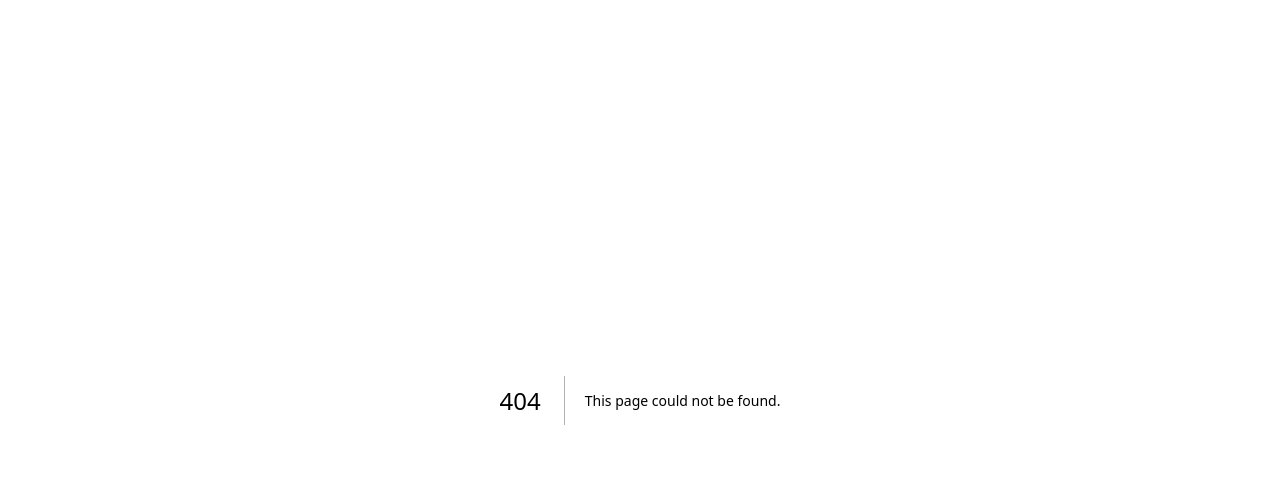
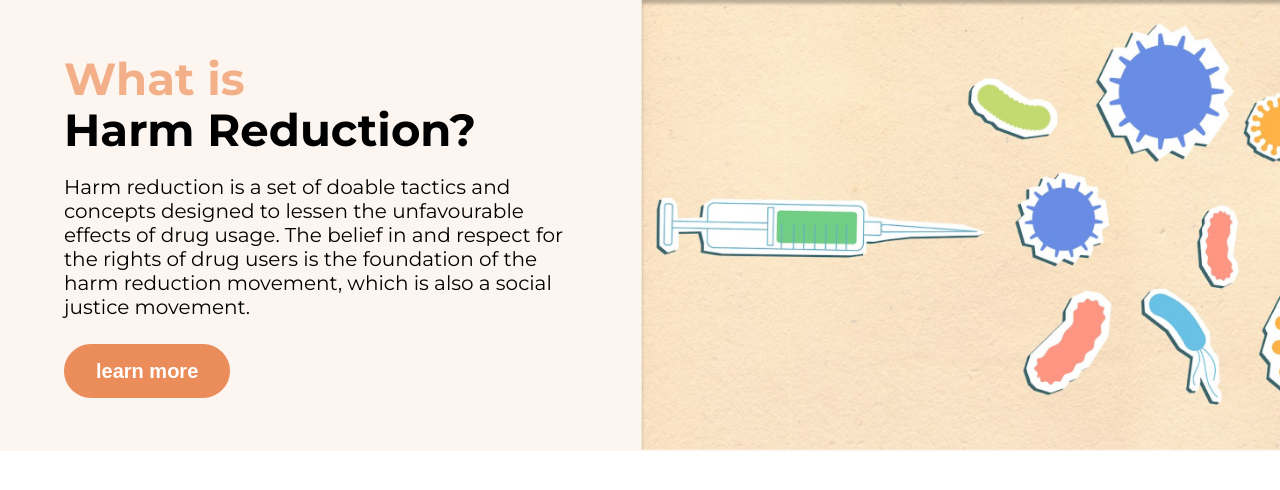
Before and after one commit to Katherine-KM/Tennessee-Harm-Reduction, a Next.js app: page /whatisharmreduction in a window 1280 px wide. Before the commit this address had no page. Shown: the top 490 px of the page. Built offline with nearby package versions, Linux system fonts and the light colour scheme.

Commit message:
import the reusable Hero Component and add media and text content props to the WHR page

```diff
--- /dev/null
+++ b/src/pages/whatisharmreduction.js
@@ -0,0 +1,28 @@
+import Head from "next/head";
+import HeroComponent from "@/components/HeroComponent/HeroComponent";
+
+export default function whatisharmreduction() {
+    return (
+      <>
+        <Head>
+          <title>Tennessee Harm Reduction</title>
+          <meta name="description" content="Generated by create next app" />
+          <meta name="viewport" content="width=device-width, initial-scale=1" />
+          <link rel="icon" href="/favicon.ico" />
+        </Head>
+
+        <main>
+          <HeroComponent
+            coloredText="What is"
+            h1Text="Harm Reduction?"
+            pText="Harm reduction is a set of doable tactics and concepts designed to lessen the unfavourable effects of drug usage. The belief in and respect for the rights of drug users is the foundation of the harm reduction movement, which is also a social justice movement."
+            buttonText="learn more"
+            imgSrc="/whrHero.png"
+            imgAltText="Hero Img"
+            imgHeight= "509"
+            imgWidth="729"
+          />
+        </main>
+      </>
+    );
+  }
```
Also changed, not shown: public/whrHero.png (added).
